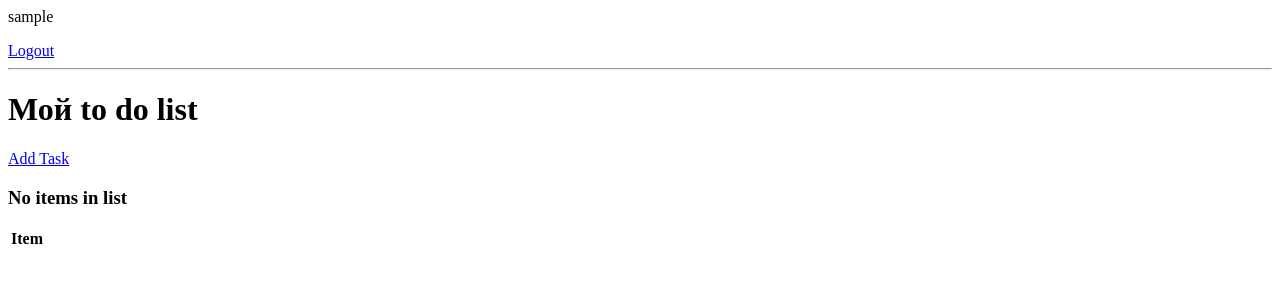
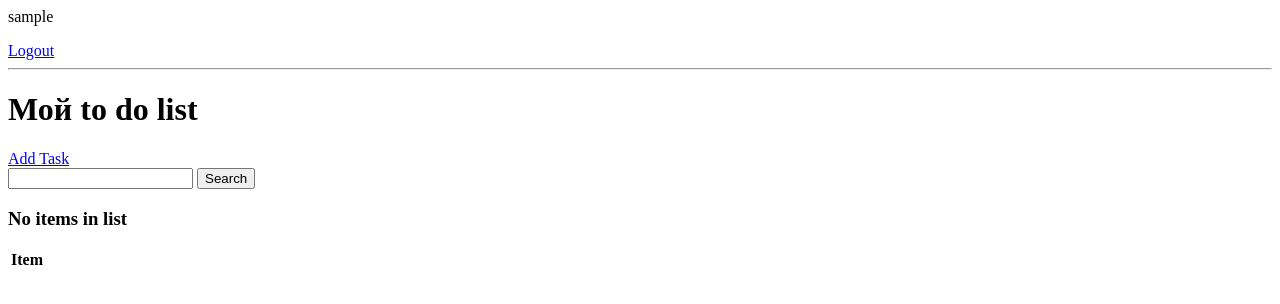
Before and after one commit to vladislavi18/kursbd, a Django app: page / in a window 1280 px wide. Shown: the top 304 px of the page. Run offline with Django 4.2, Linux system fonts and the light colour scheme; the visitor is signed in with stand-in values (Sample User, id 1); data that the repository does not hold is empty.

Commit message:
начинаю дизайн

```diff
--- a/base/templates/base/task.html
+++ b/base/templates/base/task.html
@@ -1 +1 @@
-<h1>Tasks: {{task}}!!!</h1>
+<h1>Tasks: {{task}}</h1>
--- a/base/templates/base/task_list.html
+++ b/base/templates/base/task_list.html
@@ -8,6 +8,11 @@
 <hr>
 <h1>Мой to do list</h1>
 <a href="{% url 'task-create' %}">Add Task</a>
+
+<form method="GET">
+    <input type="text" name="search-area" value="{{search_input}}">
+    <input type="submit" value="Search">
+</form>
 
 <table>
     <tr>
--- a/base/views.py
+++ b/base/views.py
@@ -1,4 +1,4 @@
-from django.shortcuts import render
+from django.shortcuts import render, redirect
 from django.views.generic.list import ListView
 from django.views.generic.detail import DetailView
 from django.views.generic.edit import CreateView, UpdateView, DeleteView, FormView
@@ -25,10 +25,16 @@ class RegisterPage(FormView):
     redirect_authenticated_user = True
     success_url = reverse_lazy('tasks')
 
-    #def form_valid(self, form):
-        #user = form.save()
+    def form_valid(self, form):
+        user = form.save()
+        if user is not None:
+            login(self.request, user)
+        return super(RegisterPage, self).form_valid(form)
 
-        #return super(RegisterPage, self).form_valid(form)
+    def get(self, *args, **kwargs):
+        if self.request.user.is_authenticated:
+            return redirect('tasks')
+        return super(RegisterPage, self).get(*args, **kwargs)
 
 
 class TaskList(LoginRequiredMixin, ListView):
@@ -39,6 +45,12 @@ class TaskList(LoginRequiredMixin, ListView):
         context = super().get_context_data(**kwargs)
         context['tasks'] = context['tasks'].filter(user=self.request.user)
         context['count'] = context['tasks'].filter(complete=False).count()
+
+        search_input = self.request.GET.get('search-area') or ''
+        if search_input:
+            context['tasks'] = context['tasks'].filter(title__icontains=search_input)
+
+        context['search_input'] = search_input
         return context
 
 
```
